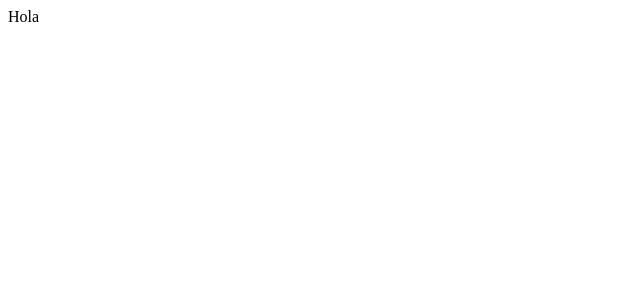
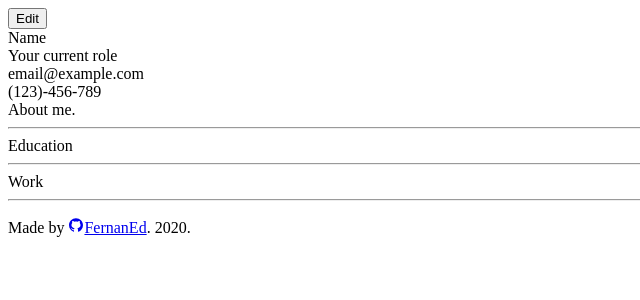
Before and after one commit to FernanEd/cv-maker, a React (Create React App) app: page / in a window 1280 px wide. Shown: the top 300 px of the page, without its empty margins (0-640 px from the left). Built offline with nearby package versions, Linux system fonts and the light colour scheme.

Commit message:
added Personal basic CRUD

```diff
--- a/package.json
+++ b/package.json
@@ -8,6 +8,7 @@
     "@testing-library/user-event": "^12.6.0",
     "react": "^17.0.1",
     "react-dom": "^17.0.1",
+    "react-icons": "^4.1.0",
     "react-scripts": "4.0.1",
     "web-vitals": "^0.2.4"
   },
--- a/public/index.html
+++ b/public/index.html
@@ -2,42 +2,10 @@
 <html lang="en">
   <head>
     <meta charset="utf-8" />
-    <link rel="icon" href="%PUBLIC_URL%/favicon.ico" />
     <meta name="viewport" content="width=device-width, initial-scale=1" />
-    <meta name="theme-color" content="#000000" />
-    <meta
-      name="description"
-      content="Web site created using create-react-app"
-    />
-    <link rel="apple-touch-icon" href="%PUBLIC_URL%/logo192.png" />
-    <!--
-      manifest.json provides metadata used when your web app is installed on a
-      user's mobile device or desktop. See https://developers.google.com/web/fundamentals/web-app-manifest/
-    -->
-    <link rel="manifest" href="%PUBLIC_URL%/manifest.json" />
-    <!--
-      Notice the use of %PUBLIC_URL% in the tags above.
-      It will be replaced with the URL of the `public` folder during the build.
-      Only files inside the `public` folder can be referenced from the HTML.
-
-      Unlike "/favicon.ico" or "favicon.ico", "%PUBLIC_URL%/favicon.ico" will
-      work correctly both with client-side routing and a non-root public URL.
-      Learn how to configure a non-root public URL by running `npm run build`.
-    -->
-    <title>React App</title>
+    <title>CV Maker</title>
   </head>
   <body>
-    <noscript>You need to enable JavaScript to run this app.</noscript>
     <div id="root"></div>
-    <!--
-      This HTML file is a template.
-      If you open it directly in the browser, you will see an empty page.
-
-      You can add webfonts, meta tags, or analytics to this file.
-      The build step will place the bundled scripts into the <body> tag.
-
-      To begin the development, run `npm start` or `yarn start`.
-      To create a production bundle, use `npm run build` or `yarn build`.
-    -->
   </body>
 </html>
--- a/src/App.js
+++ b/src/App.js
@@ -1,13 +1,21 @@
-import React, { Component } from 'react';
+import React from 'react';
+import Copyright from './components/Copyright';
+import EducationSection from './components/EducationSection';
+import PersonalSection from './components/PersonalSection';
+import WorkSection from './components/WorkSection';
 
-class App extends Component {
-  constructor(props) {
-    super(props);
-  }
-
-  render() {
-    return <div>Hola</div>;
-  }
+function App() {
+  return (
+    <div>
+      <PersonalSection />
+      <hr />
+      <EducationSection />
+      <hr />
+      <WorkSection />
+      <hr />
+      <Copyright />
+    </div>
+  );
 }
 
 export default App;
--- /dev/null
+++ b/src/components/Copyright.js
@@ -0,0 +1,19 @@
+import React from 'react';
+import { AiFillGithub } from 'react-icons/ai';
+
+function Copyright() {
+  return (
+    <div>
+      <p>
+        Made by{' '}
+        <a href="https://github.com/FernanEd" target="_blank">
+          <AiFillGithub />
+          FernanEd
+        </a>
+        . 2020.
+      </p>
+    </div>
+  );
+}
+
+export default Copyright;
--- /dev/null
+++ b/src/components/EducationSection.js
@@ -0,0 +1,7 @@
+import React from 'react';
+
+function EducationSection() {
+  return <div>Education</div>;
+}
+
+export default EducationSection;
--- /dev/null
+++ b/src/components/Personal/PersonalForm.js
@@ -0,0 +1,38 @@
+import React, { useState } from 'react';
+
+function PersonalForm({
+  name,
+  role,
+  email,
+  phoneNumber,
+  about,
+  updateName,
+  updateRole,
+  updateEmail,
+  updatePhoneNumber,
+  updateAbout,
+}) {
+  return (
+    <form>
+      <input value={name} onChange={updateName} placeholder="Enter your name" />
+      <input value={role} onChange={updateRole} placeholder="Enter your role" />
+      <input
+        value={email}
+        onChange={updateEmail}
+        placeholder="Enter your email"
+      />
+      <input
+        value={phoneNumber}
+        onChange={updatePhoneNumber}
+        placeholder="Enter your phone number"
+      />
+      <textarea
+        value={about}
+        onChange={updateAbout}
+        placeholder="Write about you"
+      />
+    </form>
+  );
+}
+
+export default PersonalForm;
--- /dev/null
+++ b/src/components/Personal/PersonalInfo.js
@@ -0,0 +1,15 @@
+import React, { useState } from 'react';
+
+function PersonalInfo({ name, role, email, phoneNumber, about }) {
+  return (
+    <div>
+      <div>{name || 'Name'}</div>
+      <div>{role || 'Your current role'}</div>
+      <div>{email || 'email@example.com'}</div>
+      <div>{phoneNumber || '(123)-456-789'}</div>
+      <div>{about || 'About me.'}</div>
+    </div>
+  );
+}
+
+export default PersonalInfo;
--- /dev/null
+++ b/src/components/PersonalSection.js
@@ -0,0 +1,66 @@
+import React, { useState } from 'react';
+import PersonalForm from './Personal/PersonalForm';
+import PersonalInfo from './Personal/PersonalInfo';
+
+function PersonalSection() {
+  const [isEditing, setEditing] = useState(false);
+  const [name, setName] = useState();
+  const [role, setRole] = useState();
+  const [email, setEmail] = useState();
+  const [phoneNumber, setPhoneNumber] = useState();
+  const [about, setAbout] = useState();
+
+  const toggleEditing = () => {
+    setEditing(!isEditing);
+  };
+
+  const updateName = (e) => {
+    setName(e.target.value);
+  };
+
+  const updateRole = (e) => {
+    setRole(e.target.value);
+  };
+
+  const updateEmail = (e) => {
+    setEmail(e.target.value);
+  };
+
+  const updatePhoneNumber = (e) => {
+    setPhoneNumber(e.target.value);
+  };
+
+  const updateAbout = (e) => {
+    setAbout(e.target.value);
+  };
+
+  let display;
+
+  if (isEditing)
+    display = (
+      <PersonalForm
+        {...{
+          name,
+          role,
+          email,
+          phoneNumber,
+          about,
+          updateName,
+          updateRole,
+          updateEmail,
+          updatePhoneNumber,
+          updateAbout,
+        }}
+      />
+    );
+  else
+    display = <PersonalInfo {...{ name, role, email, phoneNumber, about }} />;
+
+  return (
+    <div>
+      <button onClick={toggleEditing}>Edit</button> {display}
+    </div>
+  );
+}
+
+export default PersonalSection;
--- /dev/null
+++ b/src/components/WorkSection.js
@@ -0,0 +1,7 @@
+import React from 'react';
+
+function WorkSection() {
+  return <div>Work</div>;
+}
+
+export default WorkSection;
```
Also changed, not shown: 2 other files (tests, documents, lock files or other folders).
